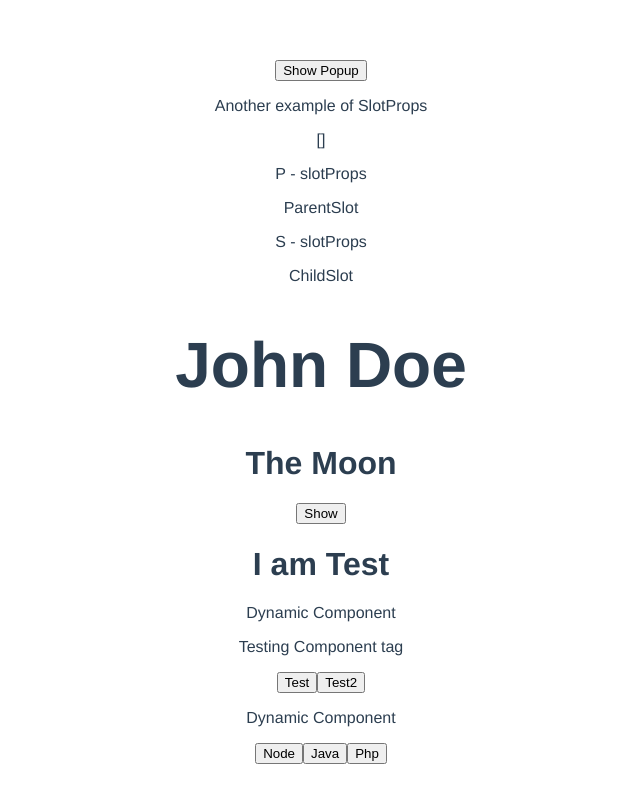
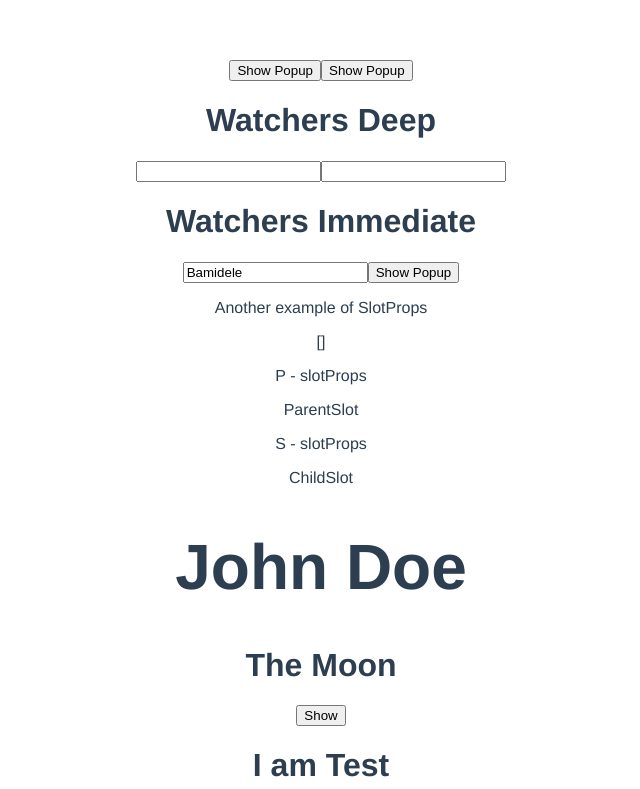
Before and after one commit to Optimist19/Vue-practise-2, a Vue app: page / in a window 1280 px wide. Shown: the top 789 px of the page, without its empty margins (319-959 px from the left). Built offline with nearby package versions, Linux system fonts and the light colour scheme; no server answers.

Commit message:
included some vue basics

```diff
--- a/src/App.vue
+++ b/src/App.vue
@@ -1,5 +1,8 @@
 <template>
-  <!-- <ProvideNInject /> -->
+  <ValidatingEmit />
+  <EmitEvent />
+  <WatcherDeep />
+  <WatcherImmediate />
   <CustomCompEvent />
   <AnotherSlotProps  url="https://reqres.in/api/users/2">
     <template v-slot:details="slotProps">
@@ -84,7 +87,10 @@ import IfTwo from "./components/If.vue";
 import ParentSlot from "./components/ParentSlot.vue";
 import AnotherSlotProps from "./components/AnotherSlotProps.vue";
 import CustomCompEvent from "./components/CustomCompEvent.vue";
-// import ProvideNInject from "./components/ProvideNInject.vue";
+import WatcherImmediate from "./components/WatcherImmediate.vue";
+import WatcherDeep from "./components/WatcherDeep.vue";
+import EmitEvent from "./components/EmitEvent.vue";
+import ValidatingEmit from "./components/ValidatingEmit.vue";
 
 export default {
   name: "App",
@@ -132,7 +138,10 @@ export default {
     ParentSlot,
     AnotherSlotProps,
     CustomCompEvent,
-    // ProvideNInject
+    WatcherImmediate,
+    WatcherDeep,
+    EmitEvent,
+    ValidatingEmit,
   },
   // beforeCreate() {
   //   console.log("beforeCreate");
--- /dev/null
+++ b/src/components/ChildVEmit.vue
@@ -0,0 +1,27 @@
+<template>
+  <div>
+    <h2>This is a Popup</h2>
+	<input type="text" v-model="data" />
+    <button @click="$emit('close', data)">Close Popup</button>
+  </div>
+</template>
+
+<script>
+export default {
+  name: "ChildValidateEmit",
+  emits:{
+	close:(text) =>{
+		if(!text){
+			return false
+		}else{
+			return true
+		}
+	}
+  },
+  data(){
+	return{
+		data: ""
+	}
+  }
+};
+</script>
--- /dev/null
+++ b/src/components/EmitEvent.vue
@@ -0,0 +1,24 @@
+<template>
+  <button @click="showPopup = true">Show Popup</button>
+  <Child v-show="showPopup" @close="show($event)" />
+</template>
+
+<script>
+import Child from "./childEmit.vue";
+export default {
+  data() {
+    return {
+      showPopup: false
+    };
+  },
+  components: {
+    Child
+  },
+  methods: {
+    show(value) {
+      this.showPopup = false;
+      console.log("name", value);
+    }
+  }
+};
+</script>
--- /dev/null
+++ b/src/components/ValidatingEmit.vue
@@ -0,0 +1,23 @@
+<template>
+  <button @click="showPopup = true">Show Popup</button>
+  <ChildValidateEmit v-show="showPopup" @close="show" />
+</template>
+
+<script>
+import ChildValidateEmit from "./ChildVEmit.vue";
+export default {
+  data() {
+    return {
+      showPopup: false
+    };
+  },
+  components: {
+    ChildValidateEmit
+  },methods: {
+    show(value) {
+      this.showPopup = false;
+      console.log("name", value);
+    }
+  }
+};
+</script>
--- /dev/null
+++ b/src/components/WatcherDeep.vue
@@ -0,0 +1,31 @@
+<template>
+  <h1>Watchers Deep</h1>
+  <input type="text" v-model="movieInfo.title" />
+  <input type="text" v-model="movieInfo.actor" />
+  <!-- <input type="text" v-model="data.status" /> -->
+</template>
+
+<script>
+export default {
+  name: "WatcherDeep",
+  data() {
+    return {
+      movieInfo: {
+        title: "",
+        actor: "",
+        // status: ""
+      }
+    };
+  },
+  watch: {
+    movieInfo: {
+      handler(newVal) {
+        console.log(`This is ${newVal.title} ${newVal.actor}`);
+      },
+    deep: true
+    },
+  }
+};
+</script>
+
+<style></style>
--- /dev/null
+++ b/src/components/WatcherImmediate.vue
@@ -0,0 +1,27 @@
+<template>
+  <h1>Watchers Immediate</h1>
+  <input type="text" v-model="data" />
+</template>
+
+<script>
+export default {
+	name: "WatcherImmediate",
+	data(){
+		return{
+			data: "Bamidele"
+		}
+	},
+	watch:{
+		data:{
+			handler(newVal){
+			console.log(`This is ${newVal}`)
+			},
+			immediate : true,
+		},
+	}
+}
+</script>
+
+<style>
+
+</style>
--- /dev/null
+++ b/src/components/childEmit.vue
@@ -0,0 +1,13 @@
+<template>
+  <div>
+    <h2>This is a Popup</h2>
+    <button @click="$emit('close', 'vishwas')">Close Popup</button>
+  </div>
+</template>
+
+<script>
+export default {
+  name: "ChildCustom",
+  emits: ["close"]
+};
+</script>
```
